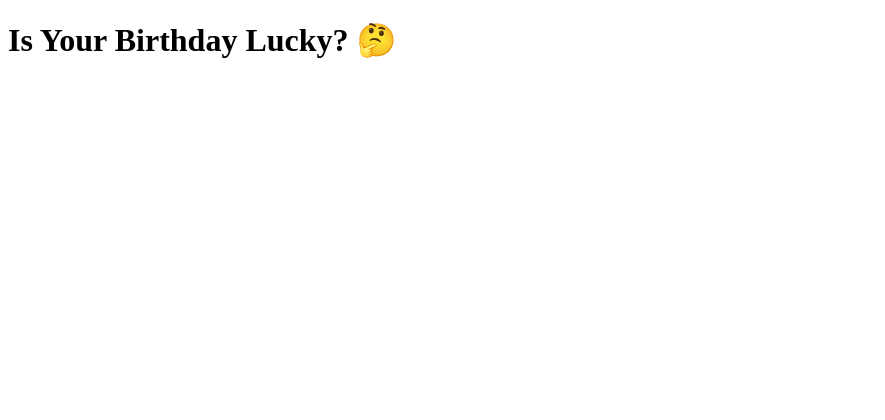
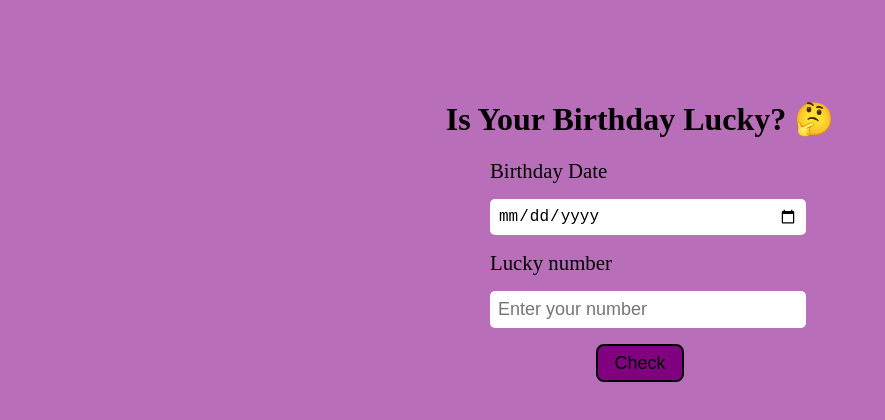
Before and after one commit to amarphule/is-birthday-lucky, a plain HTML site: page index.html in a window 1280 px wide. Shown: the whole page, without its empty margins (0-885 px from the left). Drawn offline with Linux system fonts and the light colour scheme.

Commit message:
feat: lucky birthday done

```diff
--- a/app.js
+++ b/app.js
@@ -0,0 +1,18 @@
+const birthDate = document.querySelector("#birth-date")
+const luckyNumber = document.querySelector("#lucky-number")
+const checkbtn = document.querySelector("#check")
+const message = document.querySelector("#message")
+
+checkbtn.addEventListener('click', () => {
+    let dob = birthDate.value
+
+    if (dob && luckyNumber.value) {
+        let dobNumber = dob.replaceAll("-", "")
+        let sum = 0;
+        for (let num of dobNumber) {
+            sum = sum + Number(num)
+        }
+        (sum % luckyNumber.value == 0) ? message.innerHTML = `🥳Yayy!! ${luckyNumber.value} is lucky for you. you are lucky person 🥳🥳` : message.innerHTML = "Don't bilieve in lucky, Create Own!🤠"
+    } else
+        message.innerHTML = "Enter both input"
+})
--- a/index.html
+++ b/index.html
@@ -8,9 +8,15 @@
     <link rel="stylesheet" href="style.css" />
   </head>
   <body>
-    <div>
-      <h1>Is Your Birthday Lucky? 🤔</h1>
+    <h1>Is Your Birthday Lucky? 🤔</h1>
+    <div class="container">
+      <label for="birth-date">Birthday Date</label>
+      <input id="birth-date" type="date" />
+      <label for="lucky-number">Lucky number</label>
+      <input id="lucky-number" type="number" placeholder="Enter your number" />
+      <button id="check">Check</button>
+      <p id="message"></p>
     </div>
-    <script src="app/js"></script>
+    <script src="app.js"></script>
   </body>
 </html>
--- a/style.css
+++ b/style.css
@@ -0,0 +1,55 @@
+html {
+  background-color: rgb(185, 110, 185);
+  color: black;
+  height: 100%;
+}
+h1 {
+  text-align: center;
+  margin-top: 100px;
+}
+.container {
+  width: 300px;
+  margin: auto;
+}
+label {
+  font-weight: 500;
+  font-size: 1.3rem;
+}
+label,
+input {
+  display: block;
+  margin-top: 0.5rem;
+  width: 100%;
+}
+input {
+  border-radius: 5px;
+  padding: 0.5rem;
+  border: transparent;
+  font-size: large;
+  margin: 1rem 0;
+}
+#check {
+  background-color: purple;
+  border: 2px solid black;
+  color: black;
+  padding: 0.4rem 1rem;
+  border-radius: 0.5rem;
+  font-size: large;
+  cursor: pointer;
+  outline: black;
+  margin: auto;
+  display: block;
+}
+
+#message {
+  display: block;
+  margin: auto;
+  margin-top: 1rem;
+  width: 100%;
+  text-align: center;
+  padding: 0.5rem;
+  font-size: x-large;
+  border-color: black;
+  border-width: medium;
+  border-radius: 5px;
+}
```
